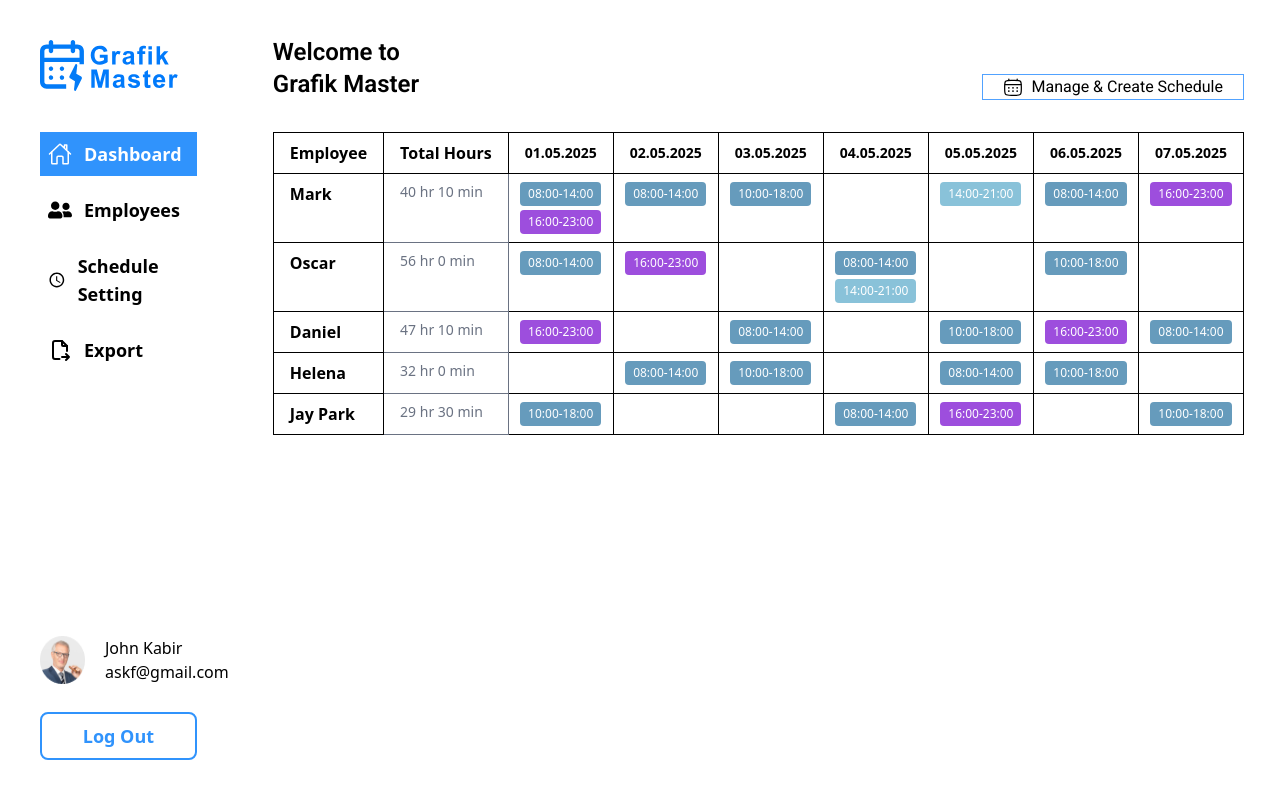
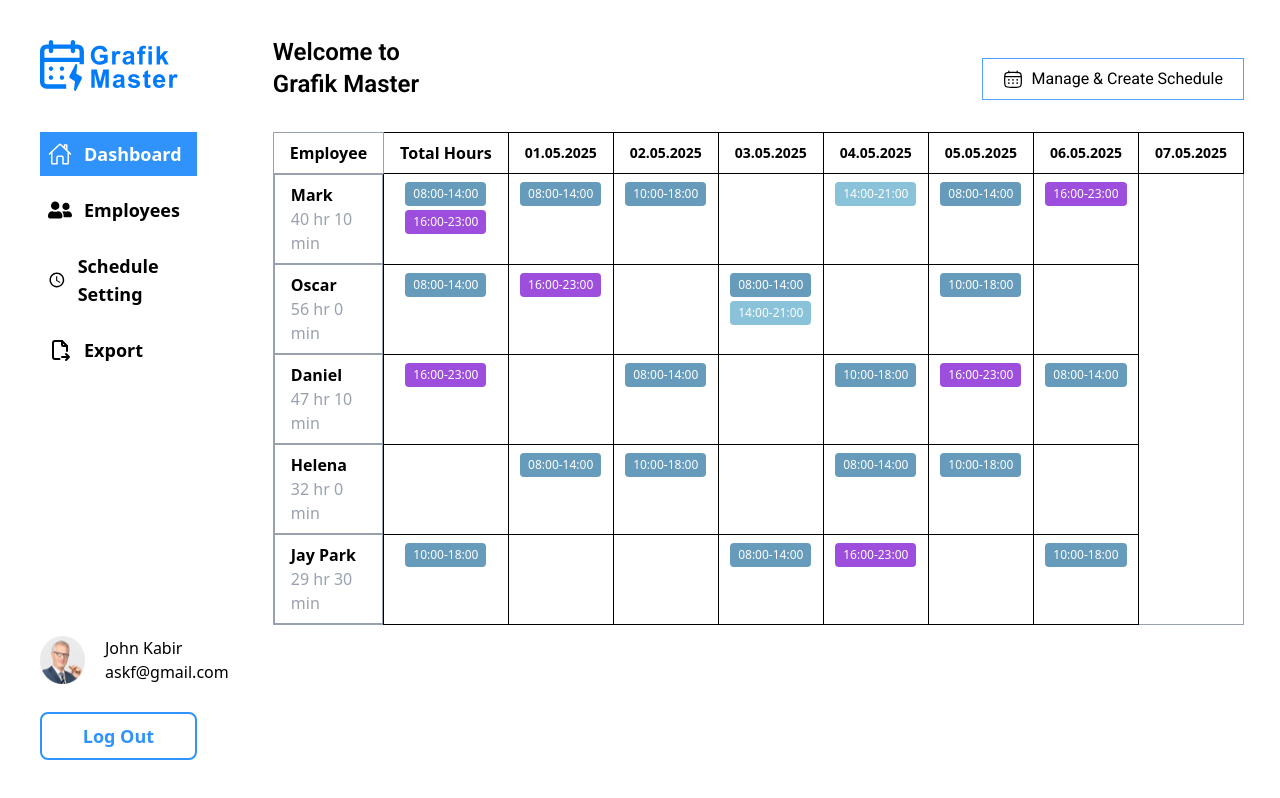
Before and after one commit to Cyber-Programer/STworz_Konto_Schedule, a React (Vite) app: page /dashboard in a window 1280 px wide. Built offline with nearby package versions, Linux system fonts and the light colour scheme.

Commit message:
dashboard

```diff
--- a/src/assets/images.jsx
+++ b/src/assets/images.jsx
@@ -5,6 +5,7 @@ import scheduleVideo from "./icons/schedule/video.svg";
 import scheduleBot from "./icons/schedule/bot.svg";
 import scheduleSend from "./icons/schedule/send.svg";
 import scheduleCalender from "./icons/schedule/calendar.svg"
+
 const WebIcons = {
   logo: lg, // main logo
   authMain: authmain, // auth bg
--- a/src/pages/Dashboard/Dashboard.jsx
+++ b/src/pages/Dashboard/Dashboard.jsx
@@ -91,7 +91,7 @@ const Dashboard = () => {
             Welcome to Grafik Master
           </h2>
           <div className="flex items-end">
-            <button className="flex  gap-2 items-center border px-5 py-2dispaly              border-blue-400">
+            <button className="flex  gap-2 items-center border px-5 py-2  border-blue-400">
               <img className="w-5 " src={WebIcons.scheduleCalender} alt="" />
               Manage & Create Schedule
             </button>
@@ -99,12 +99,10 @@ const Dashboard = () => {
         </div>
       </div>
       <div className="overflow-auto p-4">
-        <table className="table-auto border-collapse border-gray-500">
+        <table className="table-auto border border-gray-400 border-collapse">
           <thead>
             <tr>
-              <th className="border px-4 py-2 whitespace-nowrap text-left">
-                Employee
-              </th>
+              <th className="border border-gray-400 px-4 py-2">Employee</th>
               <th className="border px-4 py-2 whitespace-nowrap text-left">
                 Total Hours
               </th>
@@ -121,12 +119,13 @@ const Dashboard = () => {
           <tbody>
             {employeeSchedules.map((employee) => (
               <tr key={employee.name}>
-                <td className="border px-4 py-2 align-top">
-                  <span className="font-semibold">{employee.name}</span>
+                <td className="border flex flex-col border-gray-400 px-4 py-2">
+                  <span className="font-semibold">{employee.name} </span>
+                  <span className="text-gray-400">{employee.totalHours}</span>
                 </td>
-                <td className="border px-4 py-2 align-top text-sm text-gray-500 whitespace-nowrap">
+                {/* <td className="border px-4 py-2 align-top text-sm text-gray-500 whitespace-nowrap">
                   {employee.totalHours}
-                </td>
+                </td> */}
                 {dateColumns.map((date) => (
                   <td
                     key={date}
```
